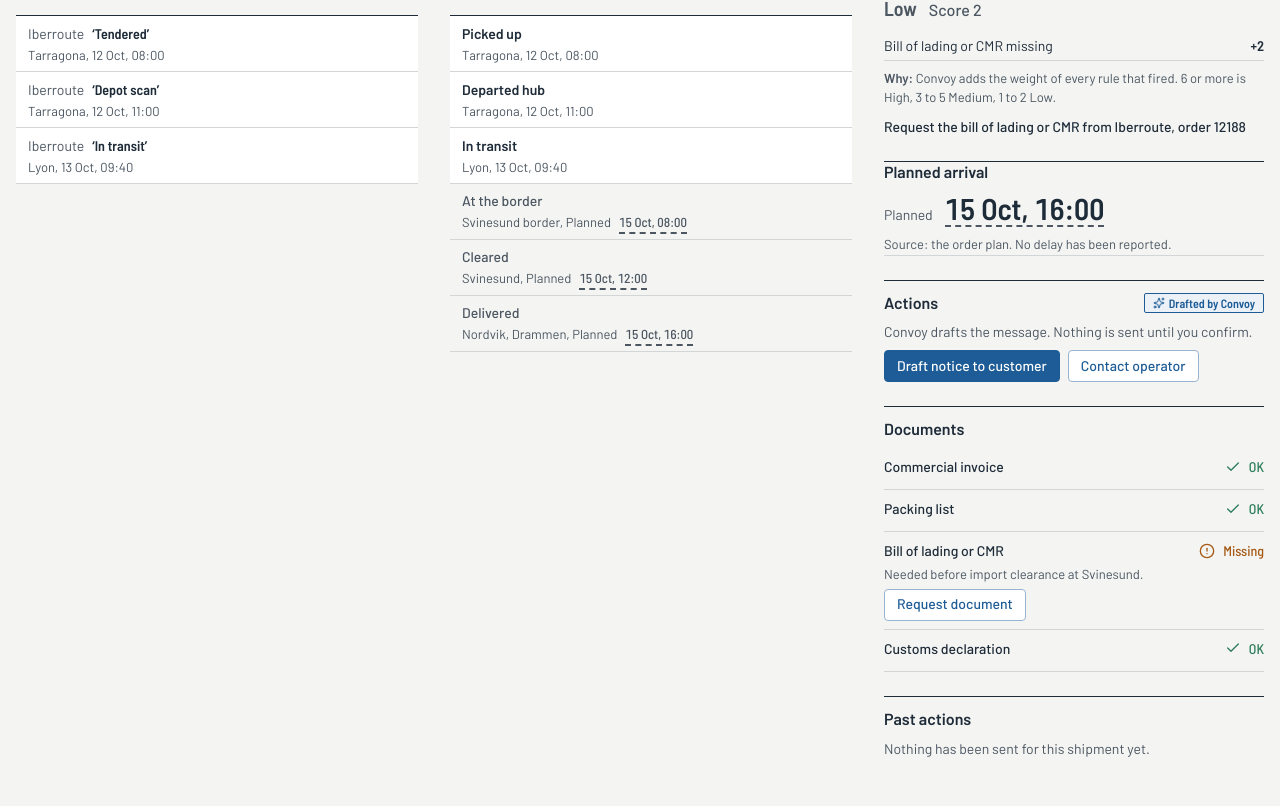
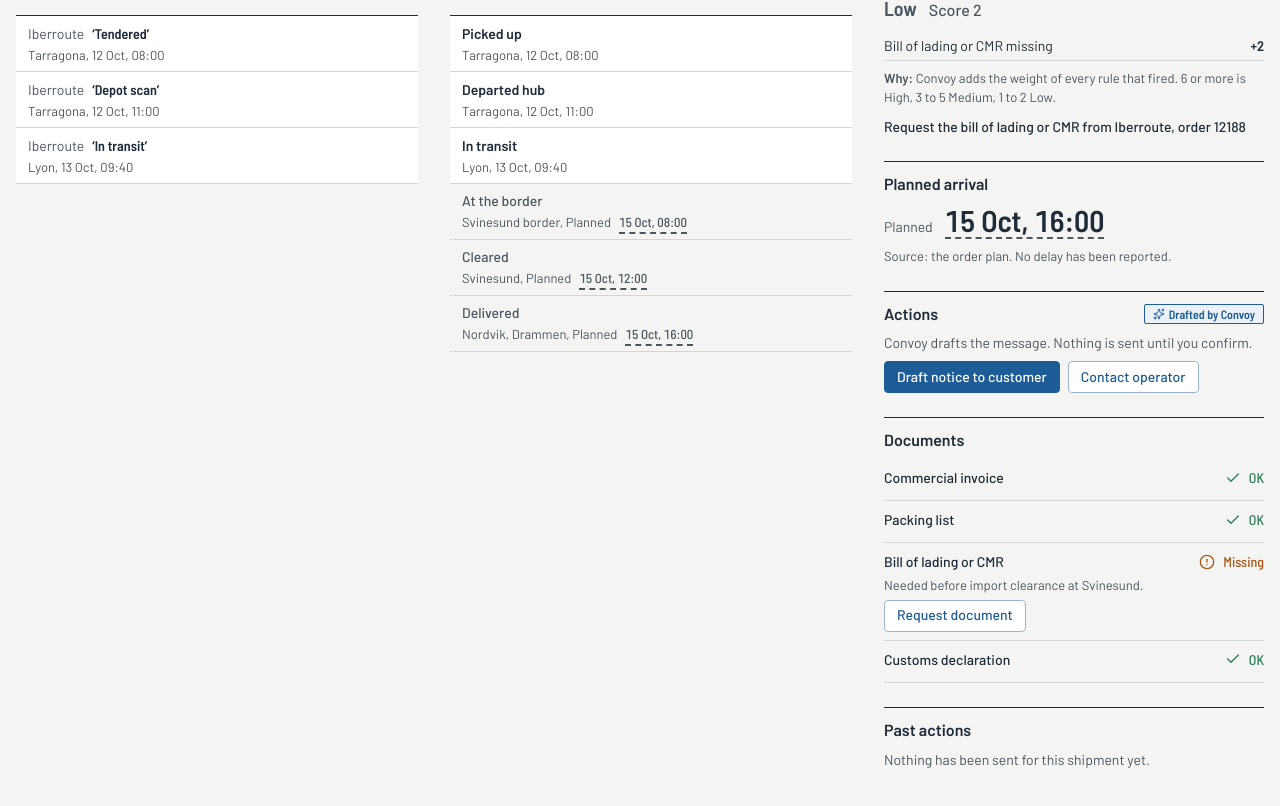
Before and after one commit to 0xBroom/convoy-shipment-tracking, a React (Vite) app: page /ops/shipments/12188 in a window 1280 px wide. Shown: the part 787-1593 px from the top of the page. Built offline with nearby package versions, Linux system fonts and the light colour scheme.

Commit message:
fix(ui): fade live highlights and align the rail estimate card
Rows touched by a live event flash and fade out over 2 s instead of
keeping a resting tint. In the ops rail the estimate card gets the same
top spacing as its sibling sections and drops its own bottom rule.

```diff
--- a/src/screens/customer/ShipmentsList.css
+++ b/src/screens/customer/ShipmentsList.css
@@ -45,7 +45,7 @@
 }
 
 .shipments-table tbody tr[data-live='true'] {
-  animation: live-row var(--dur-live) ease-out both;
+  animation: live-row var(--dur-tint) ease-out;
 }
 
 /* Rows that carry a Convoy notice get the 2px ink rule of a selected row. */
--- a/src/screens/ops/Exceptions.css
+++ b/src/screens/ops/Exceptions.css
@@ -56,7 +56,7 @@
 /* The row the latest live event touched, in the group and in the table. */
 .incident-members > li[data-live='true'],
 .exceptions-table tbody tr[data-live='true'] {
-  animation: live-row var(--dur-live) ease-out both;
+  animation: live-row var(--dur-tint) ease-out;
 }
 
 .incident-order {
--- a/src/screens/ops/OpsShipmentDetail.css
+++ b/src/screens/ops/OpsShipmentDetail.css
@@ -242,8 +242,11 @@
   display: none;
 }
 
+/* In the rail the card is one more section: same top rule and spacing as its
+   siblings, and no bottom rule of its own. */
 .ops-rail .estimate-card {
-  padding: 0;
+  padding: var(--space-3) 0 0;
+  border-bottom: 0;
 }
 
 .ops-log {
--- a/src/screens/ops/Portfolio.css
+++ b/src/screens/ops/Portfolio.css
@@ -78,7 +78,7 @@
 }
 
 .portfolio-table tbody tr[data-live='true'] {
-  animation: live-row var(--dur-live) ease-out both;
+  animation: live-row var(--dur-tint) ease-out;
 }
 
 /* 3px risk rule on the left of each row, same as the exceptions queue. */
--- a/src/screens/ops/Today.css
+++ b/src/screens/ops/Today.css
@@ -70,7 +70,7 @@
 }
 
 .today-actions > li[data-live='true'] {
-  animation: live-row var(--dur-live) ease-out both;
+  animation: live-row var(--dur-tint) ease-out;
 }
 
 .today-actions > li::before {
--- a/src/styles/base.css
+++ b/src/styles/base.css
@@ -238,17 +238,17 @@ textarea.field {
 
 /*
   A row or card whose shipment the latest live event touched carries
-  data-live="true": the harbour tint rises in 300 ms and rests, lighter, until
-  the next event lands elsewhere. Each list applies this to its own rows.
-  Reduced motion skips the rise and shows the resting tint.
+  data-live="true": the harbour tint flashes in and fades out over 2 s, then
+  the row is plain again. Each list applies this to its own rows. Reduced
+  motion skips the flash; the toast still names the order.
 */
 @keyframes live-row {
-  from {
-    background-color: color-mix(in oklab, var(--harbour) 28%, white);
+  15% {
+    background-color: color-mix(in oklab, var(--harbour) 24%, white);
   }
 
   to {
-    background-color: color-mix(in oklab, var(--harbour) 10%, white);
+    background-color: transparent;
   }
 }
 
```
Also changed, not shown: 2 other files (tests, documents, lock files or other folders).
